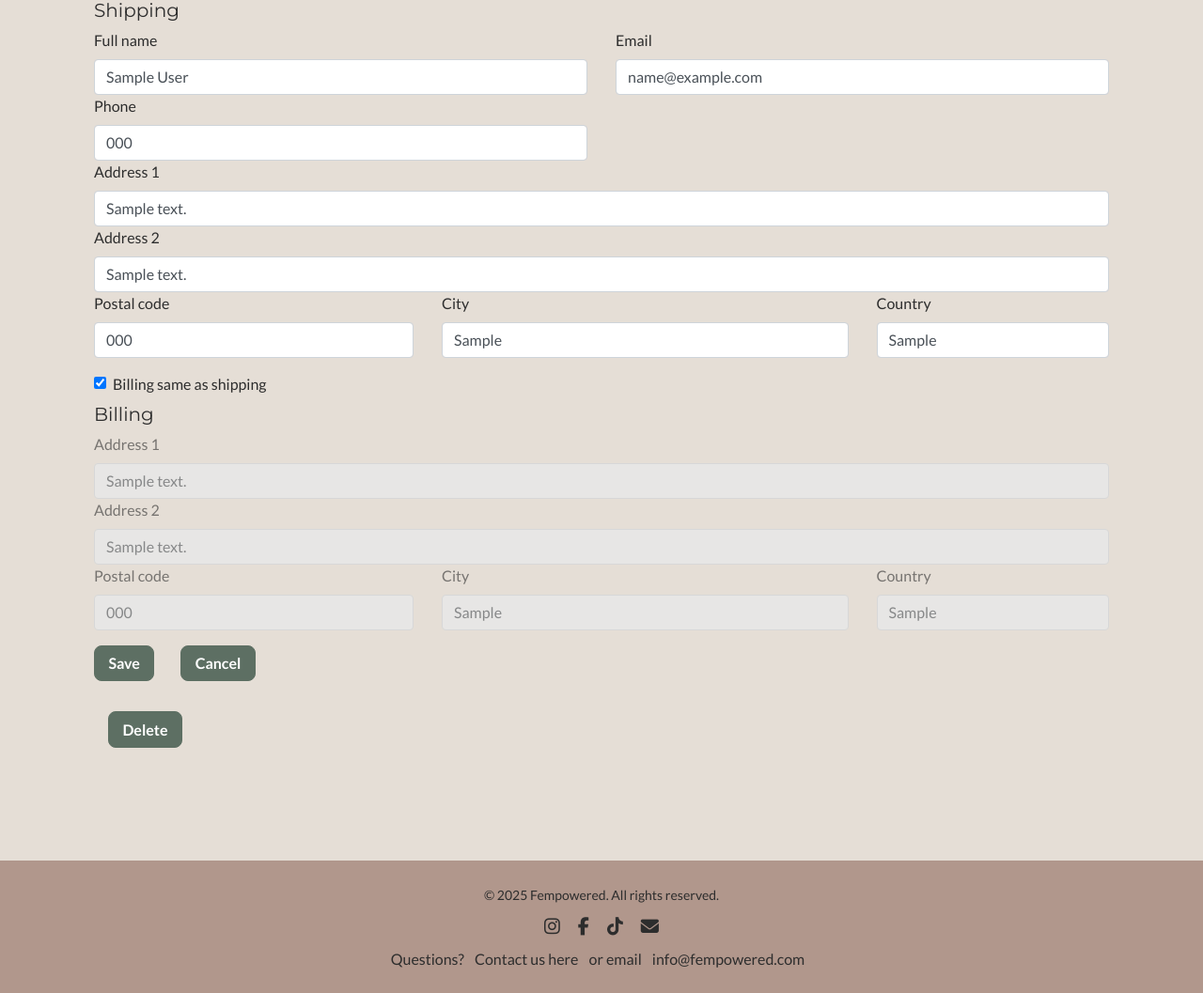
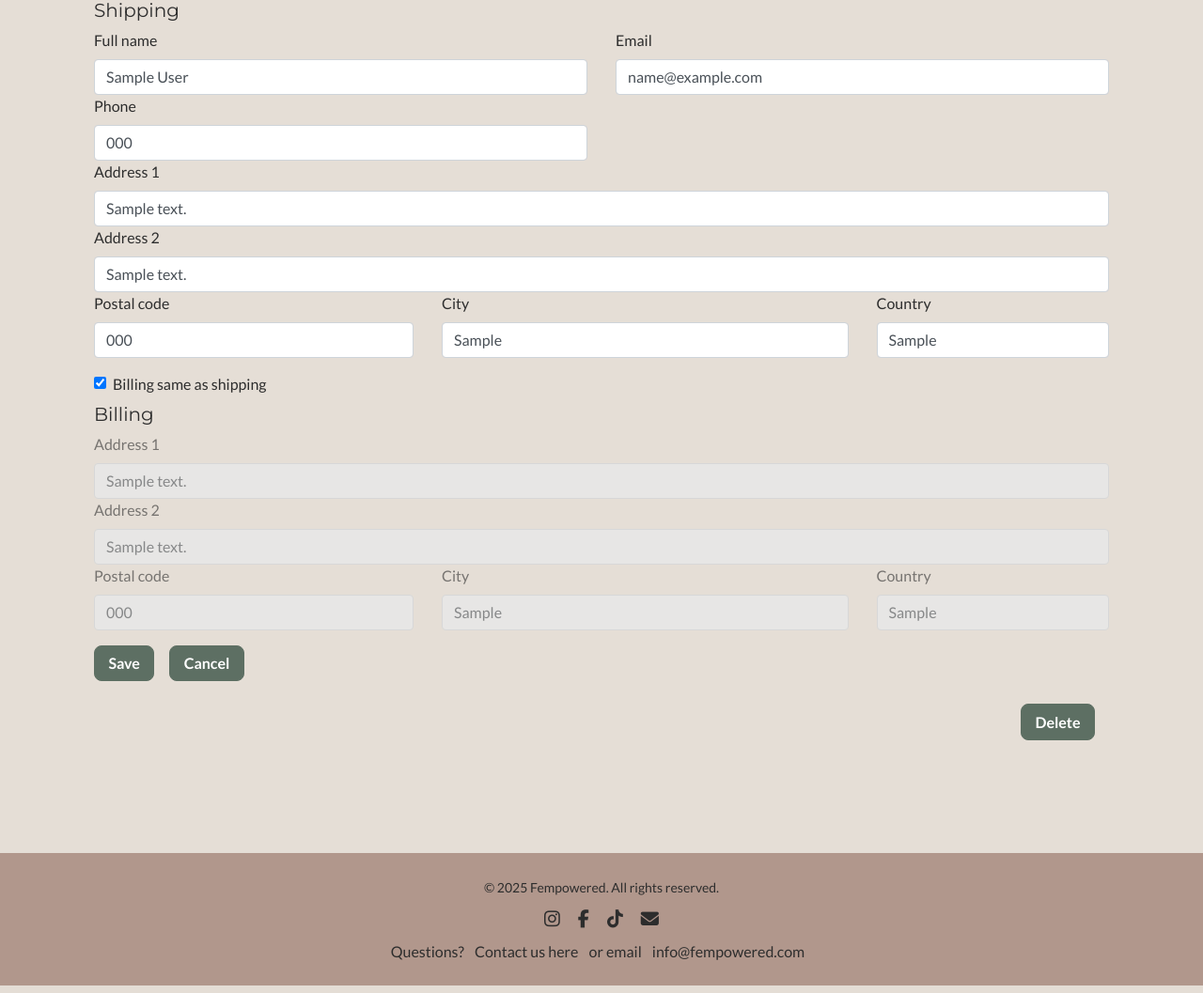
Before and after one commit to emelie-nilsson/fempowered, a Django app: page /account/addresses/ in a window 1280 px wide. Shown: the part 251-1308 px from the top of the page at 94% size. Run offline with Django 3.2, Linux system fonts and the light colour scheme; a user stored in the database is signed in; tables that the repository leaves empty hold one stand-in row (values such as "Sample post"); parts of the project's set-up code (start-up, migrations or seed data) failed here and were passed over.

Commit message:
Prevent duplicate UserAddress on save, update button layout

```diff
--- a/accounts/views.py
+++ b/accounts/views.py
@@ -55,13 +55,11 @@ def order_detail(request, order_number):
 def addresses(request):
     """
     Display and update the logged-in user's address.
-    - If the address exists but is soft-deleted (is_active=False), treat it as None until saved again.
-    - Saving = re-activate (is_active=True).
+    Reuse the same OneToOne instance even if soft-deleted (is_active=False),
+    and re-activate on save to avoid unique constraint collisions.
     """
     try:
         ua = request.user.address
-        if ua and not ua.is_active:
-            ua = None
     except UserAddress.DoesNotExist:
         ua = None
 
@@ -70,7 +68,7 @@ def addresses(request):
         if form.is_valid():
             obj = form.save(commit=False)
             obj.user = request.user
-            obj.is_active = True  # Re-activate on save
+            obj.is_active = True  # re-activate when saved
             obj.save()
             messages.success(request, "Address saved.")
             return redirect("addresses")
@@ -80,7 +78,6 @@ def addresses(request):
         if ua:
             form = UserAddressForm(instance=ua)
         else:
-            # Pre-fill with reasonable defaults for first-time/soft-deleted users
             form = UserAddressForm(initial={
                 "full_name": request.user.get_full_name() or "",
                 "email": request.user.email,
@@ -88,7 +85,7 @@ def addresses(request):
                 "billing_same_as_shipping": True,
             })
 
-    # Pass `address` to the template so it can hide the Delete button if no active address exists
+    # No active, no delete
     return render(request, "accounts/addresses.html", {"form": form, "address": ua})
 
 
--- a/templates/accounts/addresses.html
+++ b/templates/accounts/addresses.html
@@ -92,7 +92,7 @@
     </div>
 
     <!-- Save/Cancel -->
-    <div class="col-12 mt-3 address-actions">
+ <div class="col-12 mt-3">
     <div class="d-flex flex-wrap">
       <button class="btn btn-fem me-3 mr-3 mb-2" type="submit">Save</button>
       <a href="{% url 'addresses' %}" class="btn btn-fem-outline mb-2">Cancel</a>
@@ -100,16 +100,18 @@
   </div>
 </form>
 
-  <!-- Delete -->
+<!-- Delete form -->
 {% if address and address.is_active %}
-    <div class="col-12 mt-4">
+  <div class="col-12 mt-3">
+    <div class="d-flex justify-content-between align-items-center flex-wrap">
+      <div></div> <!-- Push Delete to the right -->
       <form method="post" action="{% url 'address_delete' %}" onsubmit="return confirm('Clear your saved address?');">
         {% csrf_token %}
         <button type="submit" class="btn btn-outline-danger">Delete</button>
       </form>
     </div>
+  </div>
 {% endif %}
-</div>
 
 <script>
   // Toggle billing fields when "Billing same as shipping" is checked
```
Lines whose indentation alone changed are shown as unchanged.
